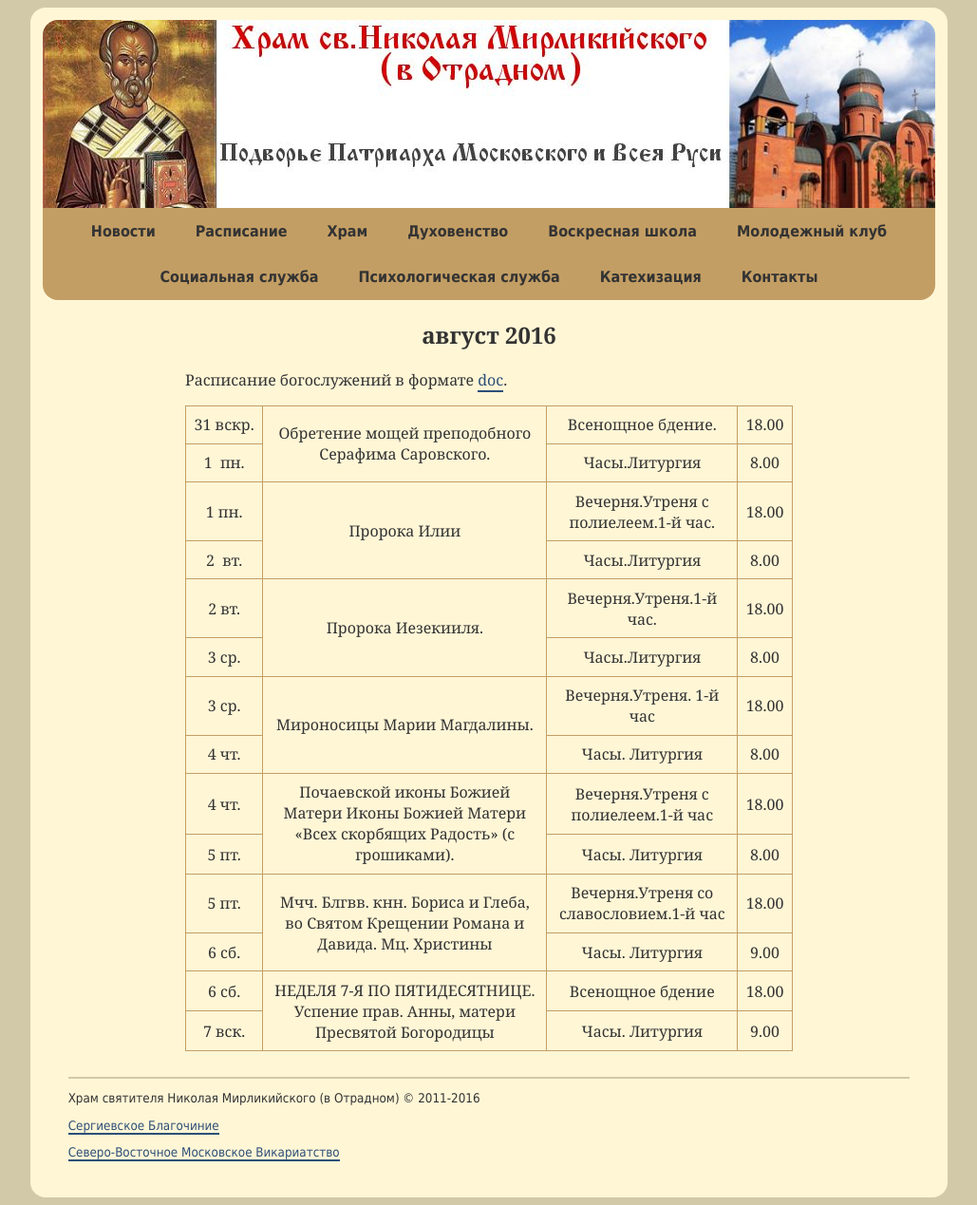
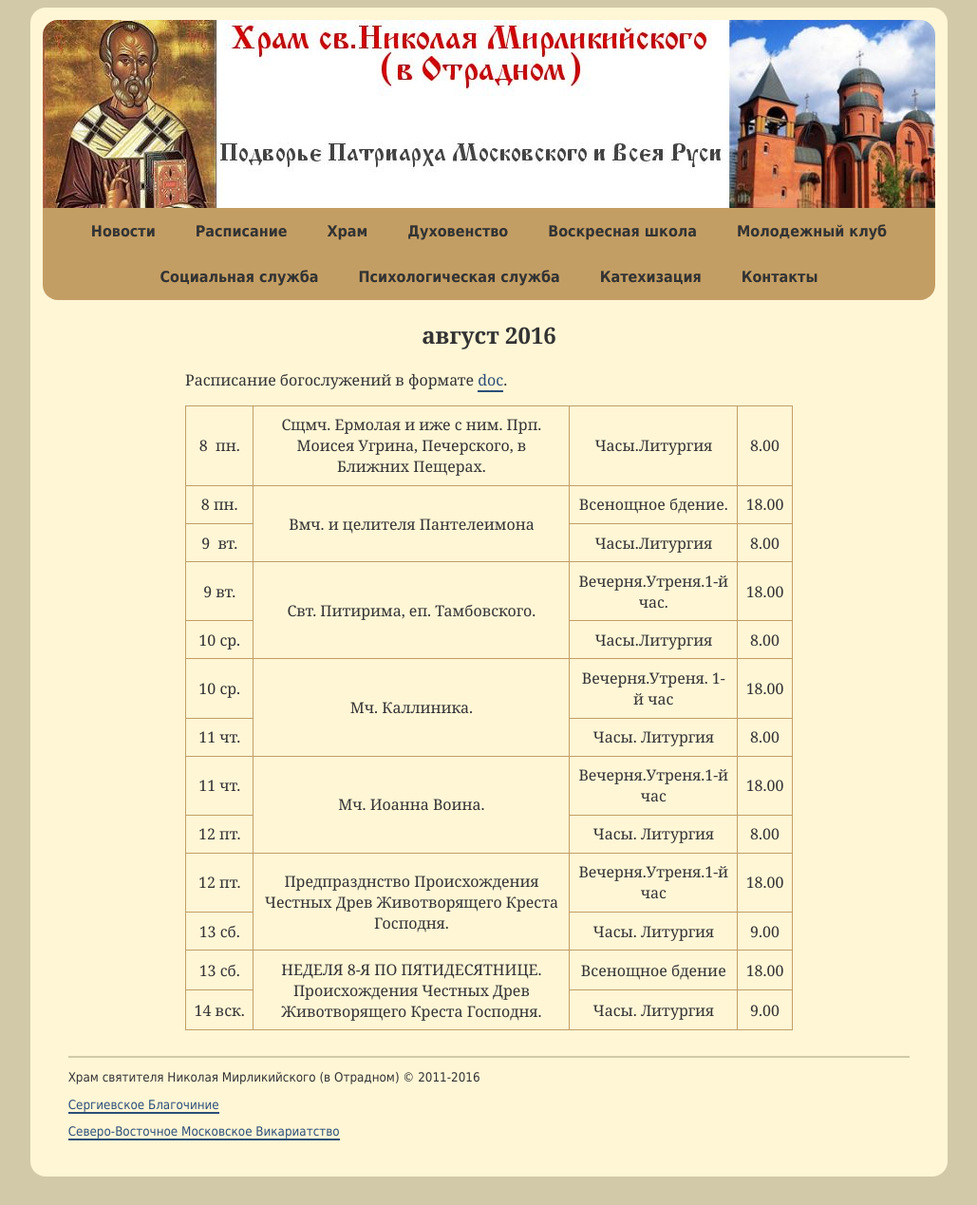
Before and after one commit to hramotradnoe/hramotradnoe.github.io, a Jekyll site: the page built from schedule/index.html, in a window 1280 px wide. Shown: the whole page at 95% size, without its empty margins (125-1154 px from the left). Built offline with Jekyll 4.4.1, drawn with Linux system fonts in a browser that asks for light colours; after the commit the page ends 1247 px from its top, so only the background shows below that.

Commit message:
Update schedule.yml

```diff
--- a/_data/schedule.yml
+++ b/_data/schedule.yml
@@ -1,59 +1,56 @@
 period: август 2016
 link: "https://docs.google.com/document/d/1HInNq7LVarTQc0bqzivSR0Ull1FPrTsOZQZSPxik4u0/edit"
 timetable:
- - description : "Обретение мощей преподобного Серафима Саровского."
+ - description : "Сщмч. Ермолая и иже с ним. Прп. Моисея Угрина, Печерского, в Ближних Пещерах."
    services    :
-      - day   : 31&nbsp;вскр.
+      - day   : 8&nbsp; пн.
+        time  : '8.00'
+        title : "Часы.Литургия"
+ - description : "Вмч. и целителя Пантелеимона"
+   services    :
+      - day   : 8&nbsp;пн.
         time  : '18.00'
         title : "Всенощное бдение."
-      - day   : 1&nbsp; пн.
+      - day   : 9&nbsp; вт.
         time  : '8.00'
         title : "Часы.Литургия"
- - description : "Пророка Илии"
+ - description : "Свт. Питирима, еп. Тамбовского."
    services    :
-      - day   : 1&nbsp;пн.
+      - day   : 9&nbsp;вт.
         time  : '18.00'
-        title : "Вечерня.Утреня с полиелеем.1-й час."
-      - day   : 2&nbsp; вт.
+        title : "Вечерня.Утреня.1-й час."
+      - day   : 10&nbsp;ср.
         time  : '8.00'
         title : "Часы.Литургия"
- - description : "Пророка Иезекииля."
+ - description : "Мч. Каллиника."
    services    :
-      - day   : 2&nbsp;вт.
-        time  : '18.00'
-        title : "Вечерня.Утреня.1-й час."
-      - day   : 3&nbsp;ср.
-        time  : '8.00'
-        title : "Часы.Литургия"
- - description : "Мироносицы Марии Магдалины."
-   services    :
-      - day   : 3&nbsp;ср.
+      - day   : 10&nbsp;ср.
         time  : '18.00'
         title : "Вечерня.Утреня. 1-й час"
-      - day   : 4&nbsp;чт.
+      - day   : 11&nbsp;чт.
         time  : '8.00'
         title : "Часы. Литургия"
- - description : "Почаевской иконы Божией Матери Иконы Божией Матери «Всех скорбящих Радость» (с грошиками)."
+ - description : "Мч. Иоанна Воина."
    services    :
-      - day   : 4&nbsp;чт.
+      - day   : 11&nbsp;чт.
         time  : '18.00'
-        title : "Вечерня.Утреня с полиелеем.1-й час"
-      - day   : 5&nbsp;пт.
+        title : "Вечерня.Утреня.1-й час"
+      - day   : 12&nbsp;пт.
         time  : '8.00'
         title : "Часы. Литургия"
- - description : "Мчч. Блгвв. кнн. Бориса и Глеба, во Святом Крещении Романа и Давида. Мц. Христины"
+ - description : "Предпразднство Происхождения Честных Древ Животворящего Креста Господня."
    services    :
-      - day   : 5&nbsp;пт.
+      - day   : 12&nbsp;пт.
         time  : '18.00'
-        title : "Вечерня.Утреня со славословием.1-й час"
-      - day   : 6&nbsp;сб.
+        title : "Вечерня.Утреня.1-й час"
+      - day   : 13&nbsp;сб.
         time  : '9.00'
         title : "Часы. Литургия"
- - description : "НЕДЕЛЯ 7-Я ПО ПЯТИДЕСЯТНИЦЕ. Успение прав. Анны, матери Пресвятой Богородицы"
+ - description : "НЕДЕЛЯ 8-Я ПО ПЯТИДЕСЯТНИЦЕ. Происхождения Честных Древ Животворящего Креста Господня."
    services    :
-      - day   : 6&nbsp;сб.
+      - day   : 13&nbsp;сб.
         time  : '18.00'
         title : "Всенощное бдение"
-      - day   : 7&nbsp;вск.
+      - day   : 14&nbsp;вск.
         time  : '9.00'
         title : "Часы. Литургия"
```
